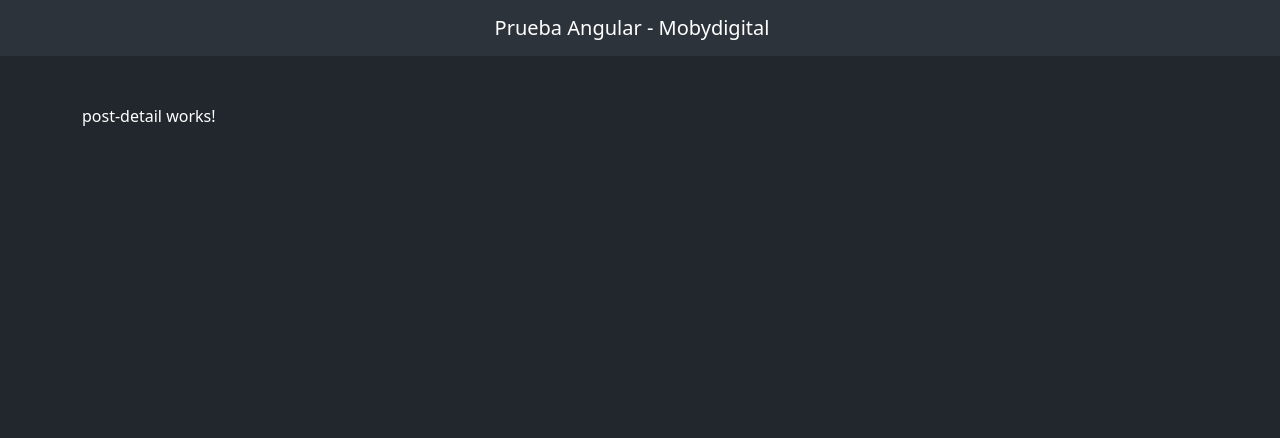
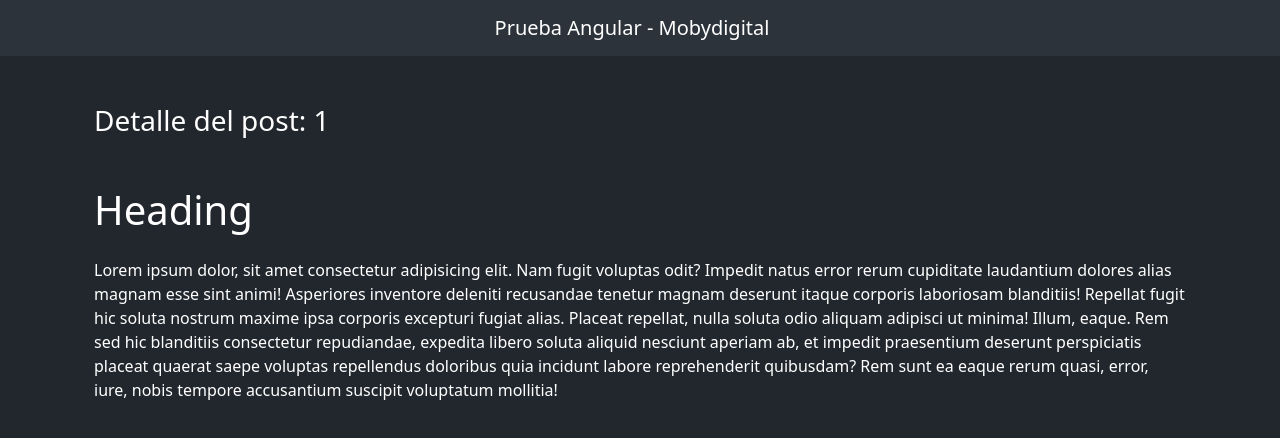
Before and after one commit to Aromd/PostList-Angular, an Angular app: page /post/1 in a window 1280 px wide. Shown: the top 438 px of the page. Built offline with nearby package versions, Linux system fonts and the light colour scheme.

Commit message:
Maquetado inicial de post-detail

```diff
--- a/src/app/components/post-detail/post-detail.component.html
+++ b/src/app/components/post-detail/post-detail.component.html
@@ -1 +1,10 @@
-<p>post-detail works!</p>
+<article class="container">
+    <h3> Detalle del post: 1</h3>
+    <div class="mt-5">
+        <h1>Heading</h1>
+        <p class="mt-4">Lorem ipsum dolor, sit amet consectetur adipisicing elit. Nam fugit voluptas odit? Impedit natus error rerum cupiditate laudantium dolores alias magnam esse sint animi! Asperiores inventore deleniti recusandae tenetur magnam deserunt itaque corporis
+            laboriosam blanditiis! Repellat fugit hic soluta nostrum maxime ipsa corporis excepturi fugiat alias. Placeat repellat, nulla soluta odio aliquam adipisci ut minima! Illum, eaque. Rem sed hic blanditiis consectetur repudiandae, expedita libero
+            soluta aliquid nesciunt aperiam ab, et impedit praesentium deserunt perspiciatis placeat quaerat saepe voluptas repellendus doloribus quia incidunt labore reprehenderit quibusdam? Rem sunt ea eaque rerum quasi, error, iure, nobis tempore accusantium
+            suscipit voluptatum mollitia!</p>
+    </div>
+</article>
```
